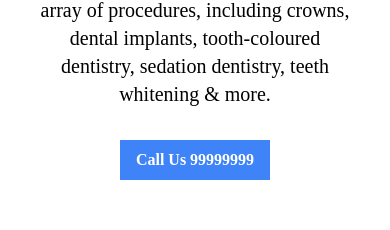
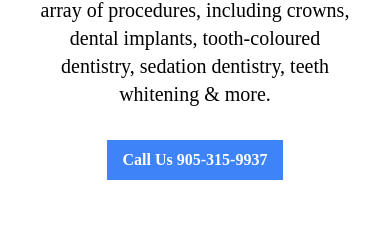
Before and after one commit to DanielGao04/orchard-family-dentistry-website, a React (Create React App) app: page /dentalservices/generaldentistry in a window 390 px wide. Shown: the part 1053-1283 px from the top of the page. Built offline with nearby package versions, Linux system fonts and the light colour scheme; a web font is replaced by a local one.

Commit message:
fiex phone number button in general dentistry

```diff
--- a/src/components/DentalServices/GeneralDentistry/GeneralDentistry.jsx
+++ b/src/components/DentalServices/GeneralDentistry/GeneralDentistry.jsx
@@ -45,9 +45,9 @@ const GeneralDentistry = () => {
                   <p class="mb-6 pb-2 text-neutral-500 text-xl">
                   We are part of a Burlington tradition of dental excellence, offering state-of-the-art general dentistry services. We are conveniently located in Burlington & are here for all your general dentistry needs. With a focus on family & cosmetic dentistry, we are happy to help you achieve a beautiful smile in our comfortable, safe & friendly environment. Our team offers a wide array of procedures, including crowns, dental implants, tooth-coloured dentistry, sedation dentistry, teeth whitening & more.
                   </p>
-                  <a href="tel:99999999">
+                  <a href="tel:9053159937">
                   <button class="bg-blue-500 hover:bg-blue-700 text-white font-bold py-2 px-4">
-                      Call Us 99999999
+                      Call Us 905-315-9937
                   </button>
                   </a>
 
```
